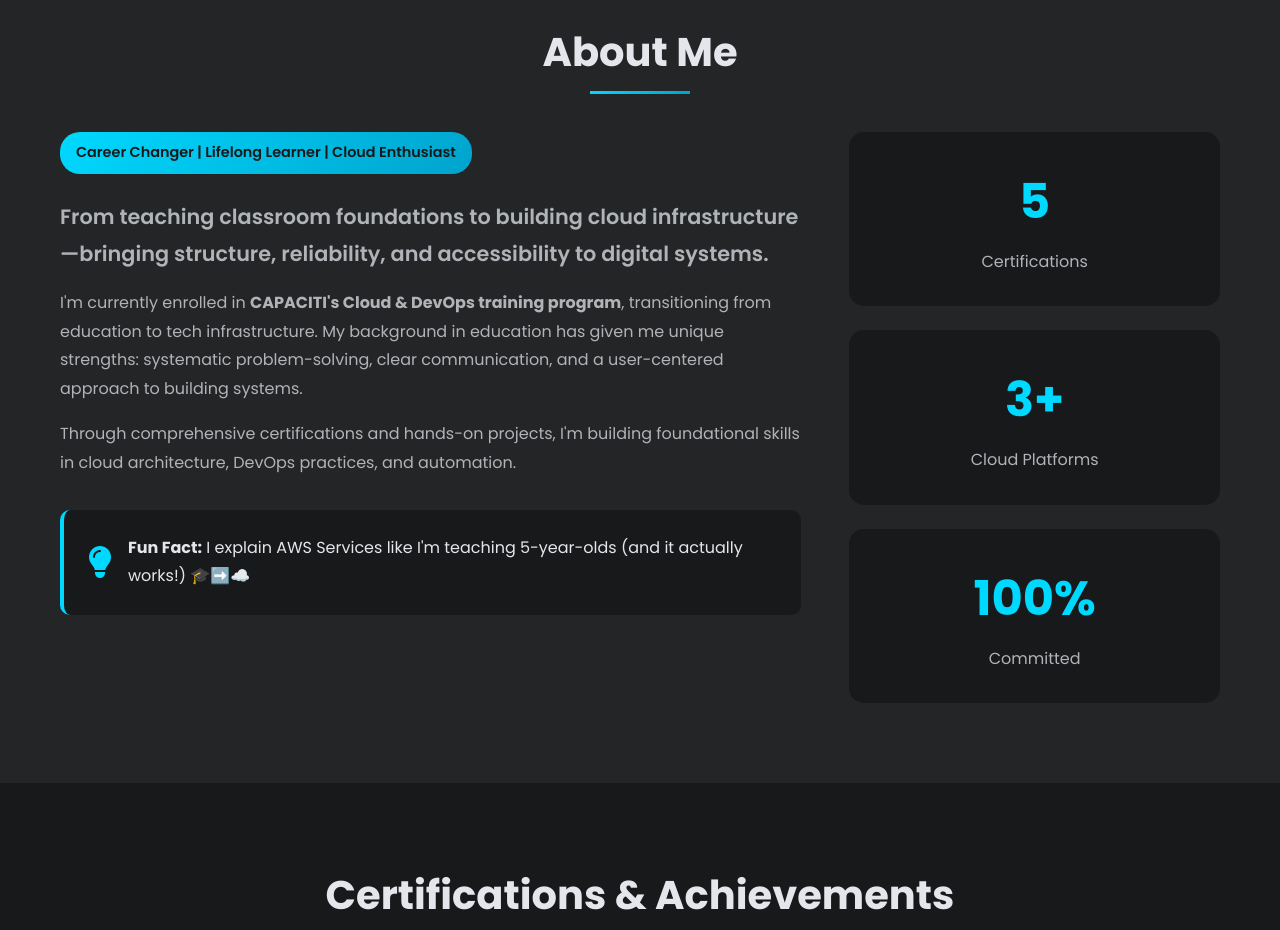
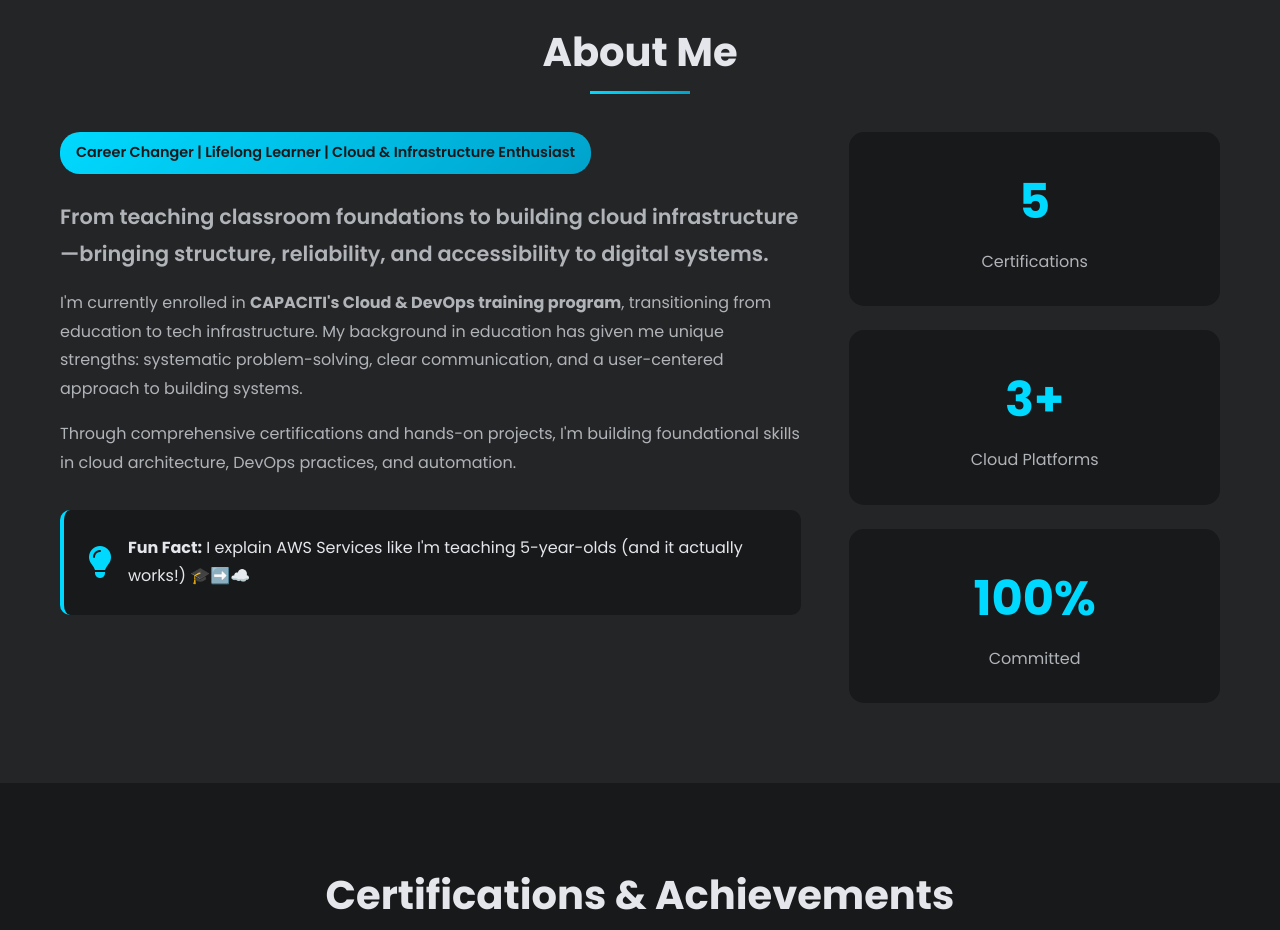
Before and after one commit to Trapholo01/Project1-Static-Website, a plain HTML site: page website-files/index.html in a window 1280 px wide. Shown: the part 860-1790 px from the top of the page. Drawn offline with Linux system fonts and the light colour scheme.

Commit message:
Update index.html

```diff
--- a/website-files/index.html
+++ b/website-files/index.html
@@ -63,7 +63,7 @@
             <h2 class="section-title">About Me</h2>
             <div class="about-content">
                 <div class="about-text">
-                    <div class="badge">Career Changer | Lifelong Learner | Cloud Enthusiast</div>
+                    <div class="badge">Career Changer | Lifelong Learner | Cloud & Infrastructure Enthusiast</div>
                     <p class="about-intro">
                         From teaching classroom foundations to building cloud infrastructure—bringing
                         structure, reliability, and accessibility to digital systems.
```
